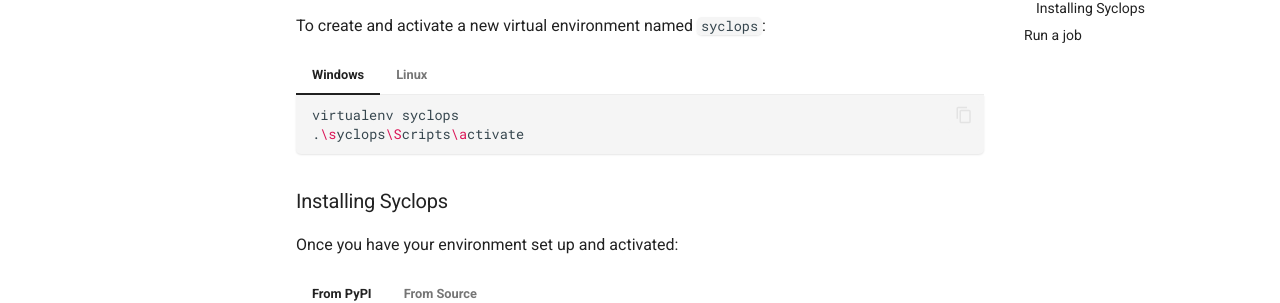
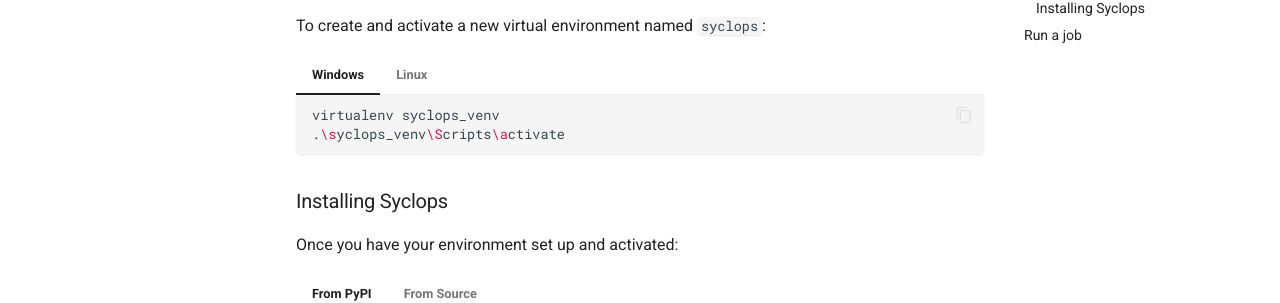
Before and after one commit to DFKI-NI/syclops, an MkDocs documentation site: the page built from docs/docs/getting_started.md, in a window 1280 px wide and 900 px high, scrolled down 492 px. Shown: the part 154-457 px from the top of the window. Built offline with MkDocs 1.6.1 and Material for MkDocs 9.7.7, drawn with Linux system fonts in a browser that asks for light colours.

Commit message:
Refactor venv name in docs

````diff
--- a/docs/docs/getting_started.md
+++ b/docs/docs/getting_started.md
@@ -22,21 +22,21 @@
 
     === "Windows"
         ```bash
-        virtualenv syclops
-        .\syclops\Scripts\activate
+        virtualenv syclops_venv
+        .\syclops_venv\Scripts\activate
         ```
     === "Linux"
         ```bash
-        virtualenv syclops
-        source syclops/bin/activate
+        virtualenv syclops_venv
+        source syclops_venv/bin/activate
         ```
 
 === "conda"
     If you use Anaconda or Miniconda, you can create a new environment:
 
     ```bash
-    conda create --name syclops python=3.9
-    conda activate syclops
+    conda create --name syclops_venv python=3.9
+    conda activate syclops_venv
     ```
 
 
````
Also changed, not shown: README.md.
